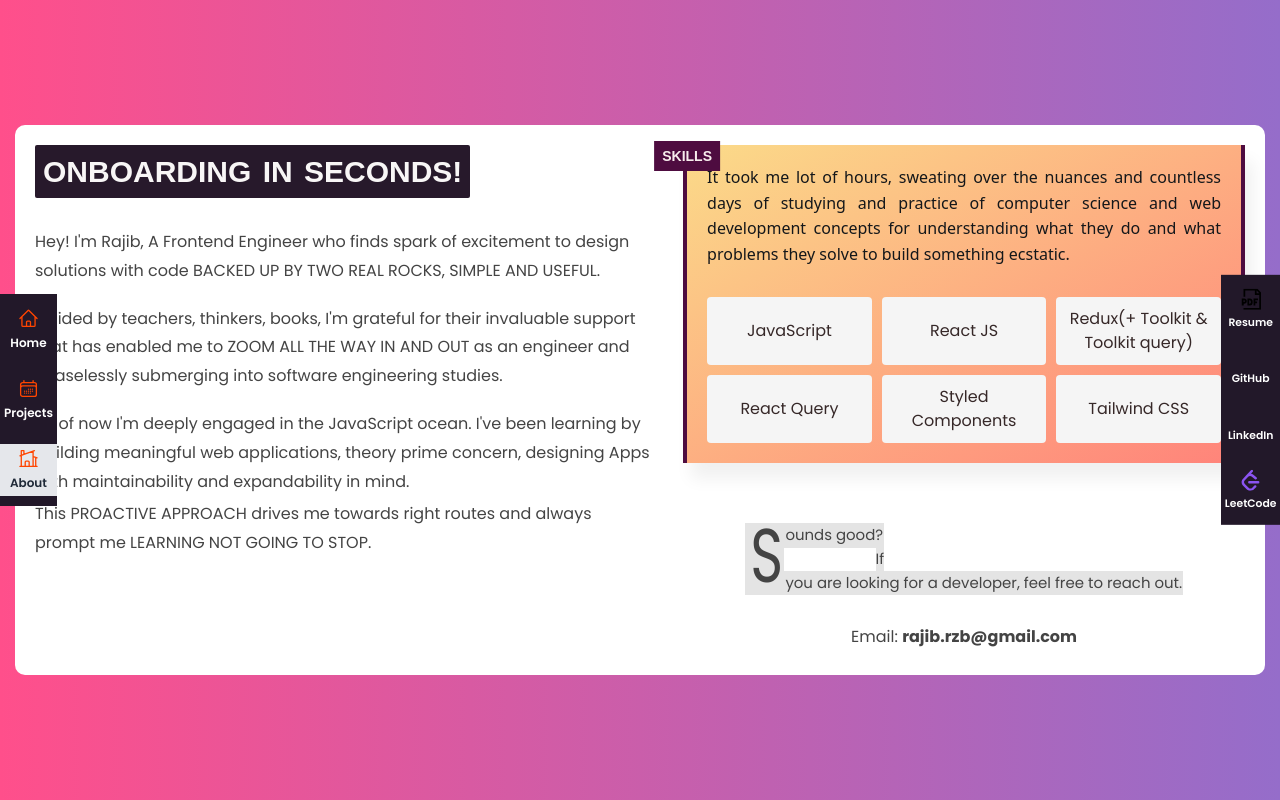
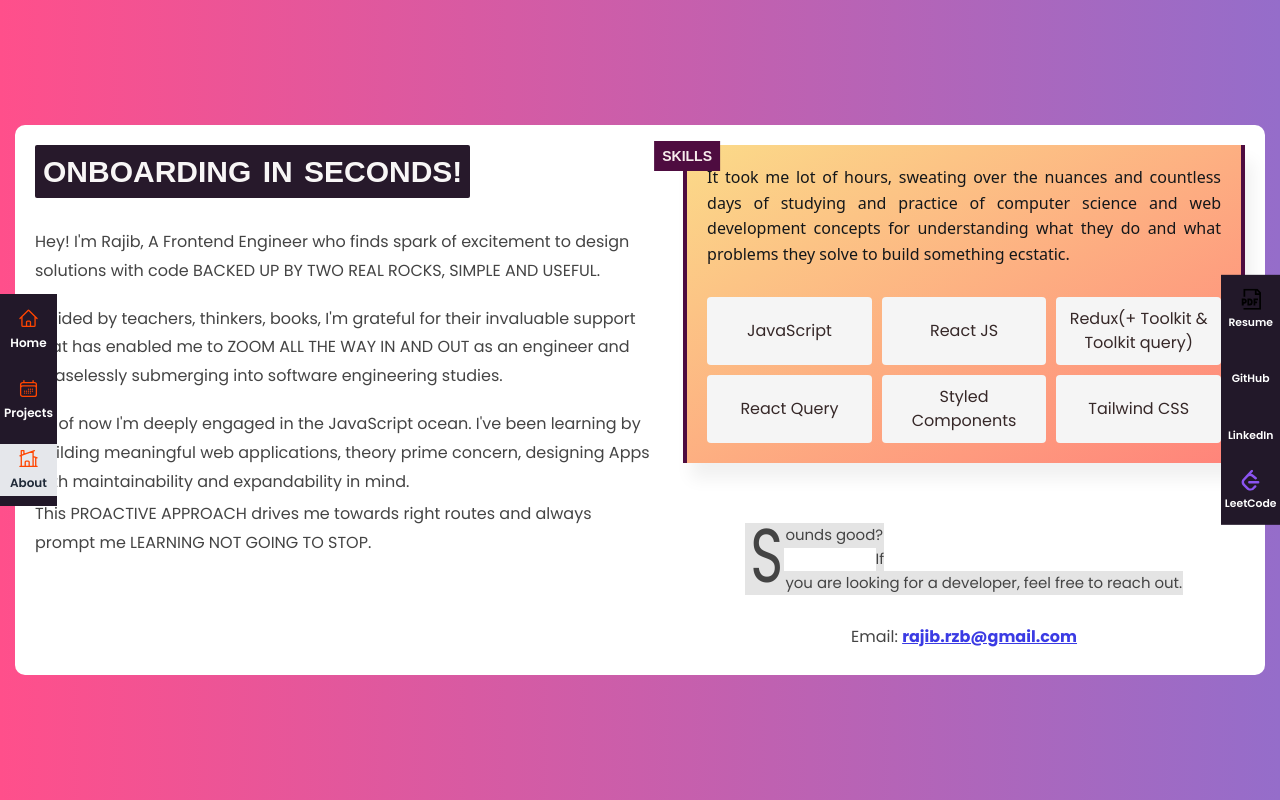
Before and after one commit to rajib18197/portfolio, a React (Vite) app: page /about in a window 1280 px wide. Built offline with nearby package versions, Linux system fonts and the light colour scheme; some icons are missing; a web font is replaced by a local one.

Commit message:
added contact info

```diff
--- a/src/components/about/Action.jsx
+++ b/src/components/about/Action.jsx
@@ -67,8 +67,10 @@ const Contact = styled.div`
   color: #444;
   text-align: center;
 
-  & span {
+  & a {
     font-weight: bold;
+    text-decoration: underline;
+    color: #3b3be4;
   }
 `;
 
@@ -88,7 +90,13 @@ export default function Action() {
 
       <Contact>
         <p>
-          Email: <span>rajib.rzb@gmail.com</span>{" "}
+          Email: <a href="mailto:rajib.rzb@gmail.com">rajib.rzb@gmail.com</a>
+          {/* <a
+            href="https://mail.google.com/mail/u/1/?view=cm&fs=1&to=rajib.rzb@gmail.com&tf=1"
+            target="_blank"
+          >
+            rajib.rzb@gmail.com
+          </a> */}
         </p>
       </Contact>
     </StyledAction>
```
